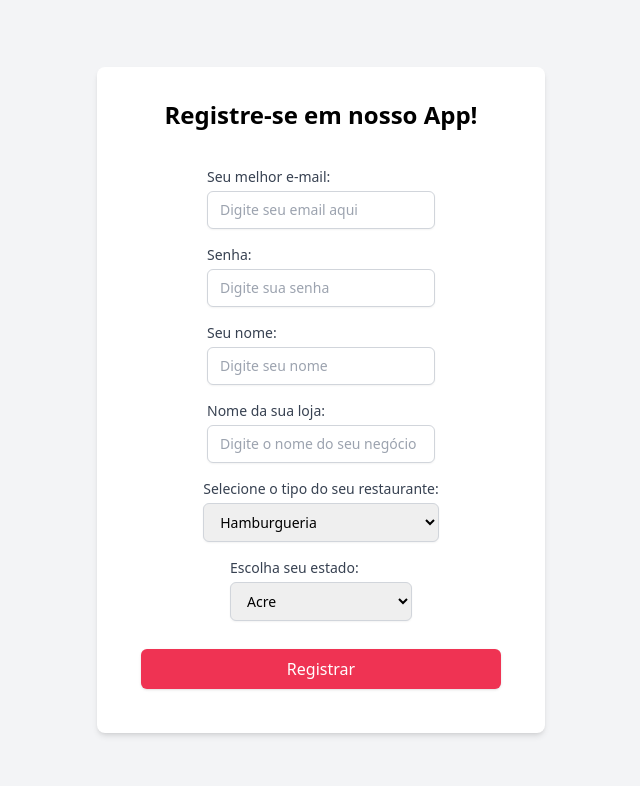
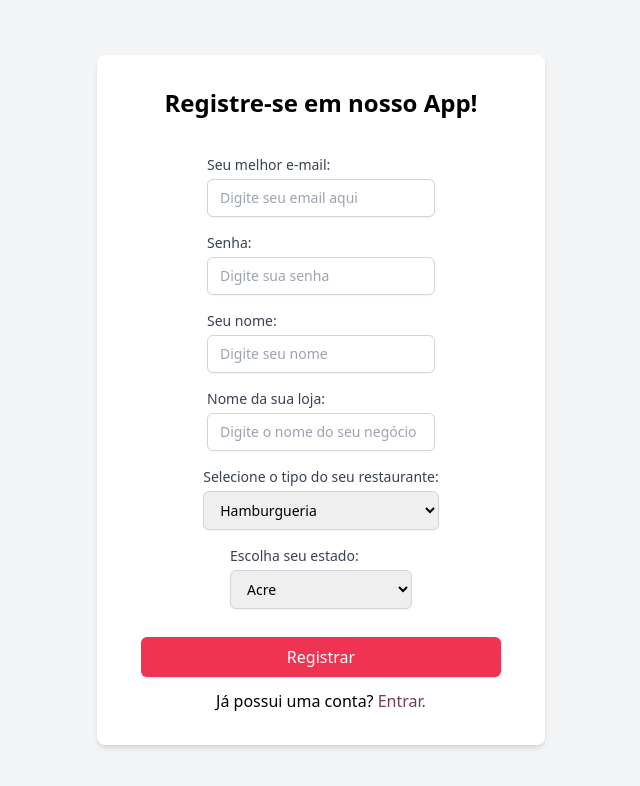
Before and after one commit to SouzaGabriel26/hackaton-contcode, a React (Vite) app in the folder front/: page /signup in a window 1280 px wide. Shown: the top 786 px of the page, without its empty margins (319-959 px from the left). Built offline with nearby package versions, Linux system fonts and the light colour scheme.

Commit message:
fix: added type to the to the handleInput function and a link to the sigin in page

```diff
--- a/front/pages/Signup.tsx
+++ b/front/pages/Signup.tsx
@@ -1,4 +1,5 @@
 import React, {useState} from 'react'
+import { Link } from 'react-router-dom';
 
 const Signup: React.FC = () => {
 
@@ -18,7 +19,7 @@ const Signup: React.FC = () => {
     state: '',
   })
 
-  const handleInputChange = (e:any) => {
+  const handleInputChange = (e:React.ChangeEvent<HTMLInputElement| HTMLSelectElement>) => {
     setUserInfos({
       ...userInfos,
       [e.target.name]: e.target.value
@@ -142,6 +143,9 @@ const Signup: React.FC = () => {
             Registrar
           </button>
         </form>
+        <div className=' flex flex-row items-center justify-center'>
+          <p>Já possui uma conta? <Link className='text-darkRed hover:underline' to= "/signin">Entrar.</Link></p>
+        </div>
       </div>
     </div>
   );
```
